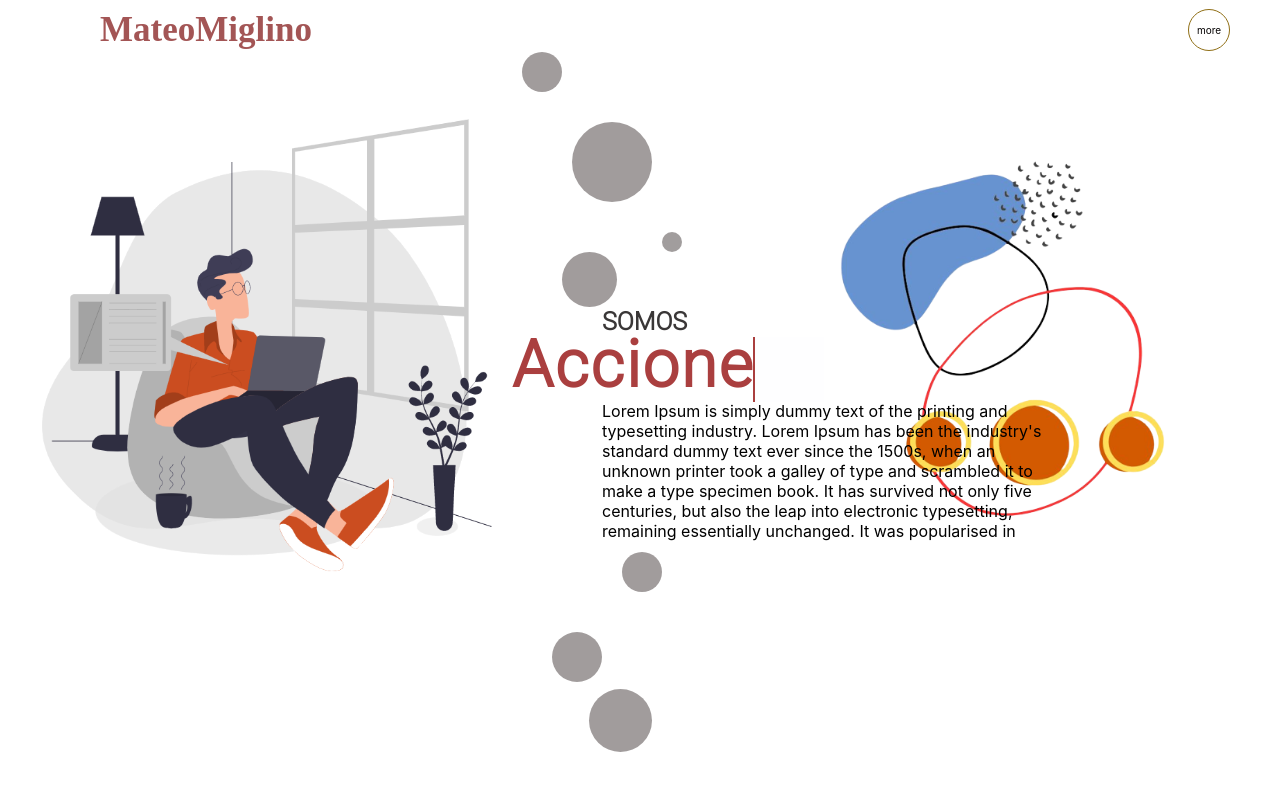
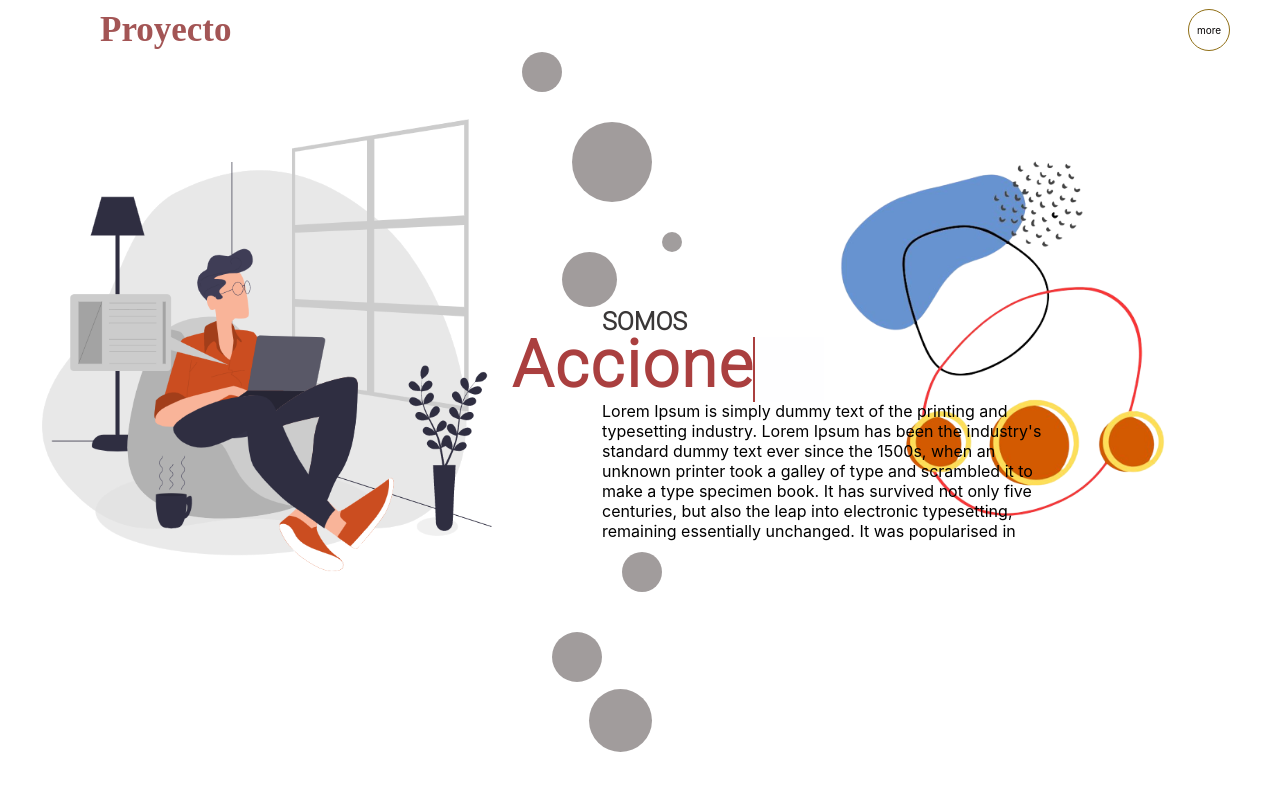
Before and after one commit to mateoDev028/project_a, a React (Create React App) app: page / in a window 1280 px wide. Shown: the top 800 px of the page. Built offline with nearby package versions, Linux system fonts and the light colour scheme; a web font is replaced by a local one.

Commit message:
change word navbar

```diff
--- a/src/components/navbar/Navbar.jsx
+++ b/src/components/navbar/Navbar.jsx
@@ -6,7 +6,7 @@ const Navbar = () => {
   return (
     <div className='navbar'>
       <div className="navbar-left">
-          <h3 className="navbar-left-text">MateoMiglino</h3>
+          <h3 className="navbar-left-text">Proyecto</h3>
       </div>
       <div className="navbar-right">
         <div className="navbar-button-options">
```
